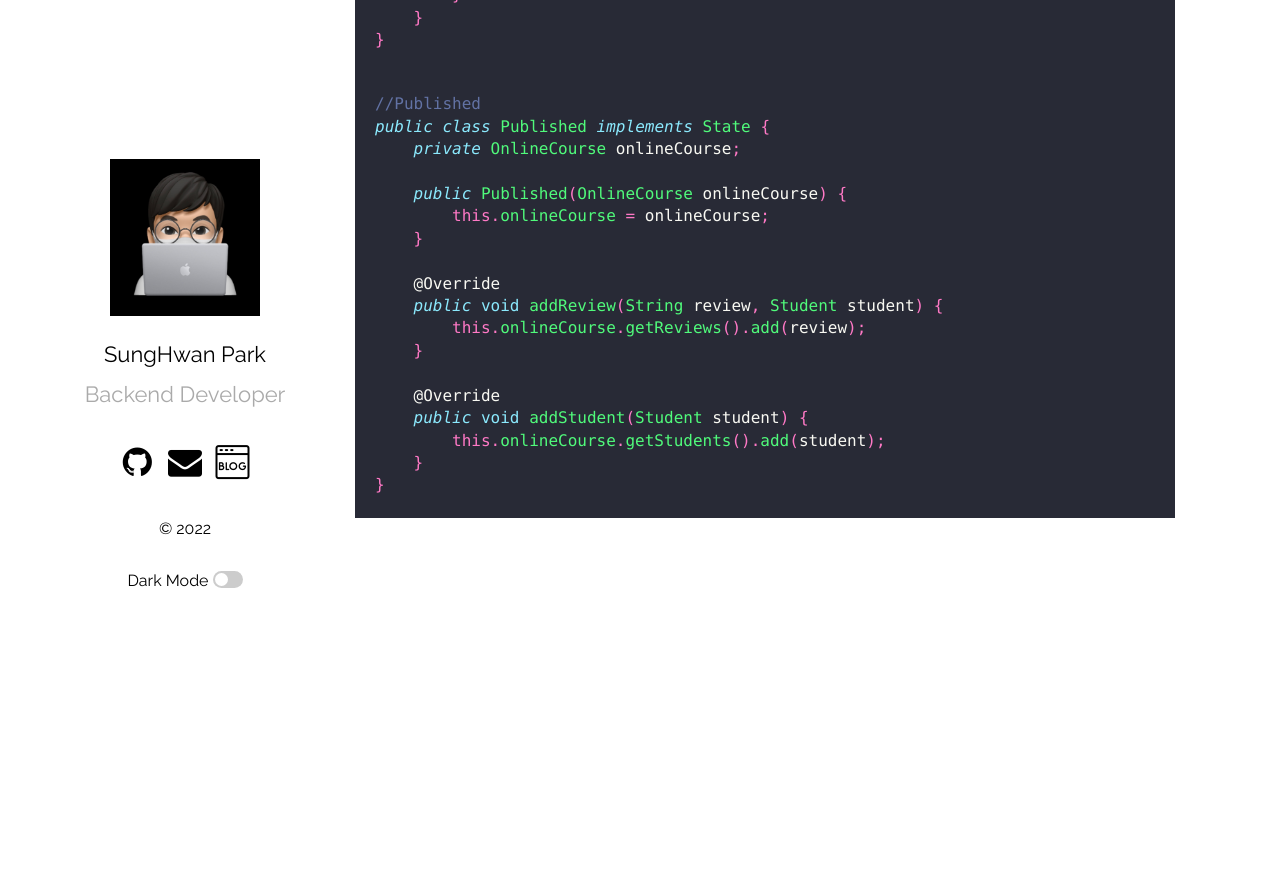
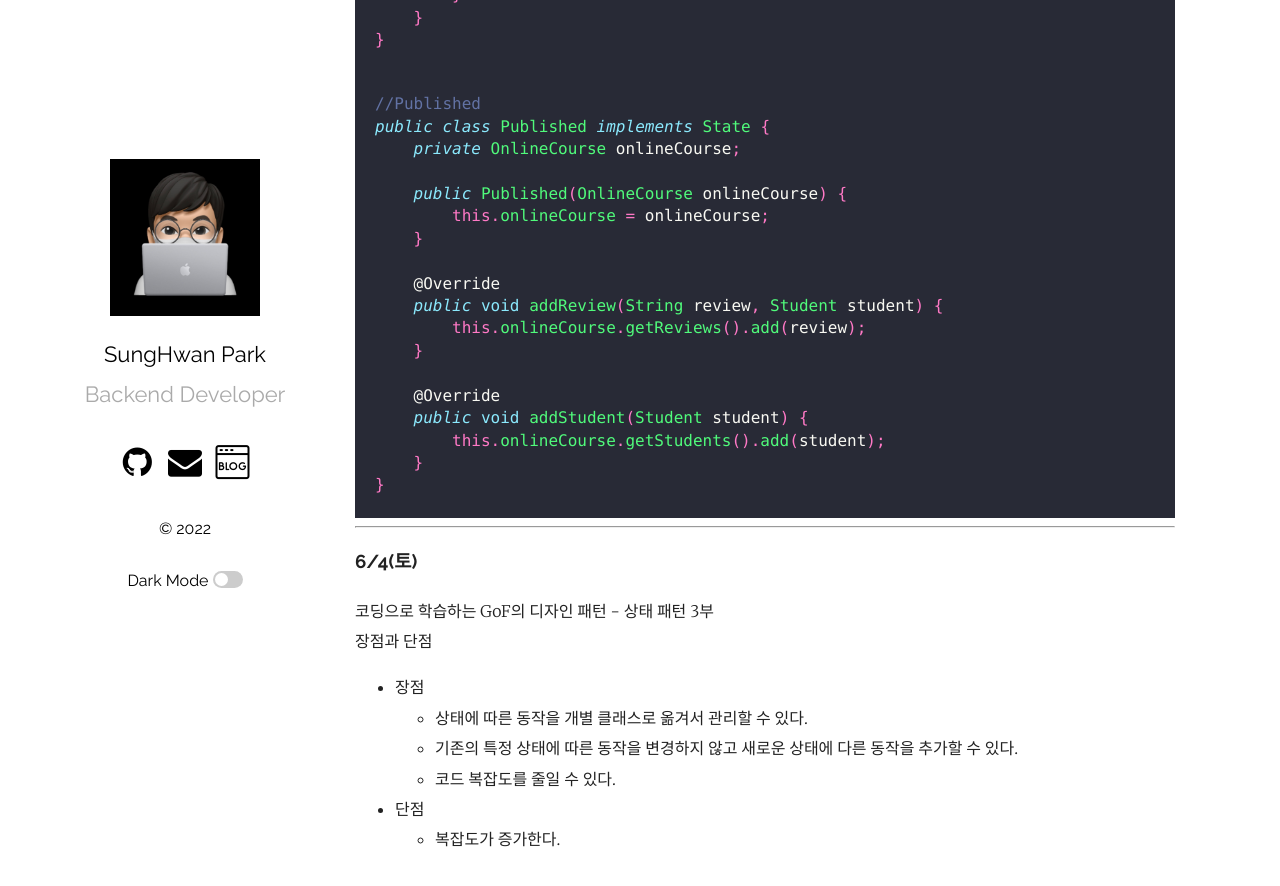
Before and after one commit to park0219/park0219.github.io, a Jekyll site: the page built from _posts/2022-06-01-6월TIL.markdown, in a window 1280 px wide and 900 px high, scrolled down 3825 px. Shown: the top 886 px of the window. Built offline with Jekyll 4.4.1, drawn with Linux system fonts in a browser that asks for light colours; comment, search, counter and statistics services are not loaded; before the commit the page ends 4388 px from its top, so only the background shows below that.

Commit message:
feat: 2022-06-04 TIL 추가

````diff
--- a/_posts/2022-06-01-6월TIL.markdown
+++ b/_posts/2022-06-01-6월TIL.markdown
@@ -199,3 +199,17 @@ public class Published implements State {
     }
 }
 ```
+
+---
+
+### 6/4(토)
+
+코딩으로 학습하는 GoF의 디자인 패턴 - 상태 패턴 3부<br/>
+장점과 단점
+
+-   장점
+    -   상태에 따른 동작을 개별 클래스로 옮겨서 관리할 수 있다.
+    -   기존의 특정 상태에 따른 동작을 변경하지 않고 새로운 상태에 다른 동작을 추가할 수 있다.
+    -   코드 복잡도를 줄일 수 있다.
+-   단점
+    -   복잡도가 증가한다.
````
